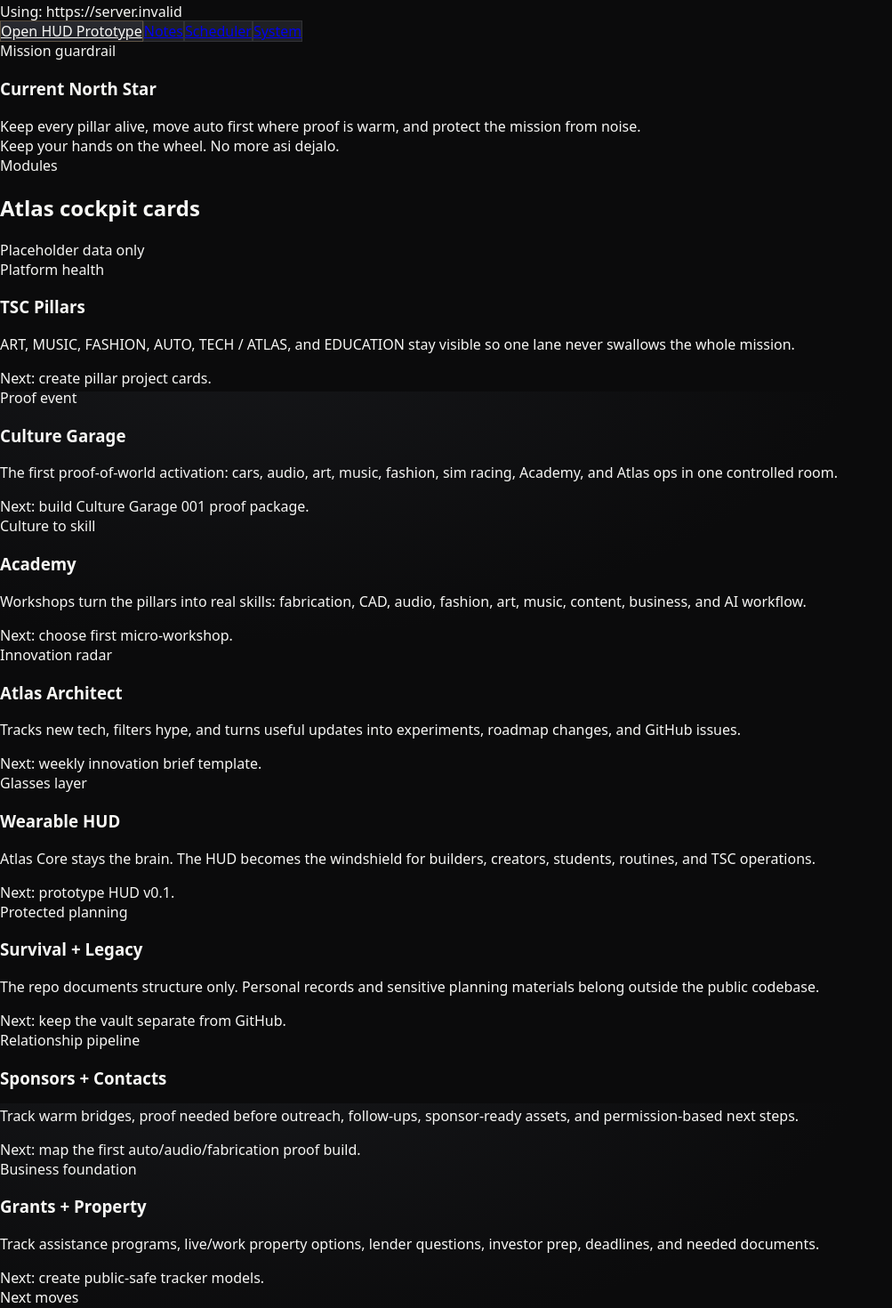
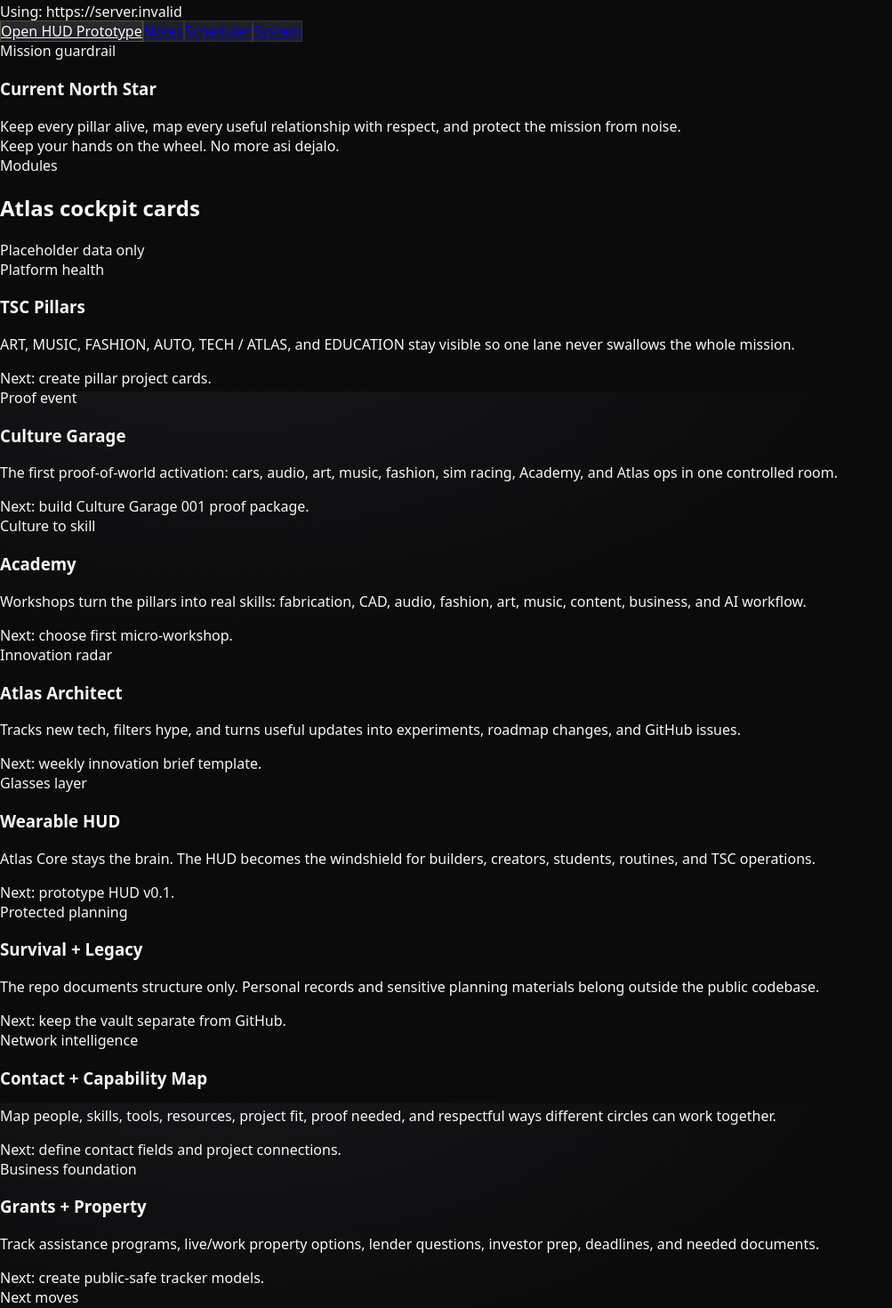
Before and after one commit to Aydan5333/Atlas-AI, a Next.js app in the folder frontend/: page / in a window 1280 px wide. Shown: the part 360-1830 px from the top of the page at 89% size, without its empty margins (0-1003 px from the left). Built offline with nearby package versions, Linux system fonts and the light colour scheme; no server answers.

Commit message:
UI: shift dashboard from single proof lane to contact capability map

```diff
--- a/frontend/pages/index.jsx
+++ b/frontend/pages/index.jsx
@@ -42,10 +42,10 @@
     next: "Next: keep the vault separate from GitHub."
   },
   {
-    title: "Sponsors + Contacts",
-    subtitle: "Relationship pipeline",
-    body: "Track warm bridges, proof needed before outreach, follow-ups, sponsor-ready assets, and permission-based next steps.",
-    next: "Next: map the first auto/audio/fabrication proof build."
+    title: "Contact + Capability Map",
+    subtitle: "Network intelligence",
+    body: "Map people, skills, tools, resources, project fit, proof needed, and respectful ways different circles can work together.",
+    next: "Next: define contact fields and project connections."
   },
   {
     title: "Grants + Property",
@@ -58,6 +58,7 @@
 const proofPriorities = [
   "Review and merge clean-sweep PR manually if GitHub allows it.",
   "Build Command Center v0 as the visible cockpit.",
+  "Build the Contact + Capability Map as Atlas network memory.",
   "Prototype Atlas HUD v0.1 as the wearable lane.",
   "Turn Culture Garage 001 into a sponsor-safe proof package.",
   "Keep Atlas Architect watching the edge without chasing hype."
@@ -104,7 +105,7 @@
 
         <Tile title="Current North Star" subtitle="Mission guardrail">
           <div className="text-sm leading-6 text-white/85">
-            Keep every pillar alive, move auto first where proof is warm, and protect the mission from noise.
+            Keep every pillar alive, map every useful relationship with respect, and protect the mission from noise.
           </div>
           <div className="mt-4 rounded-xl border border-white/10 bg-black/20 p-4 text-sm text-white/80">
             Keep your hands on the wheel. No more asi dejalo.
```
